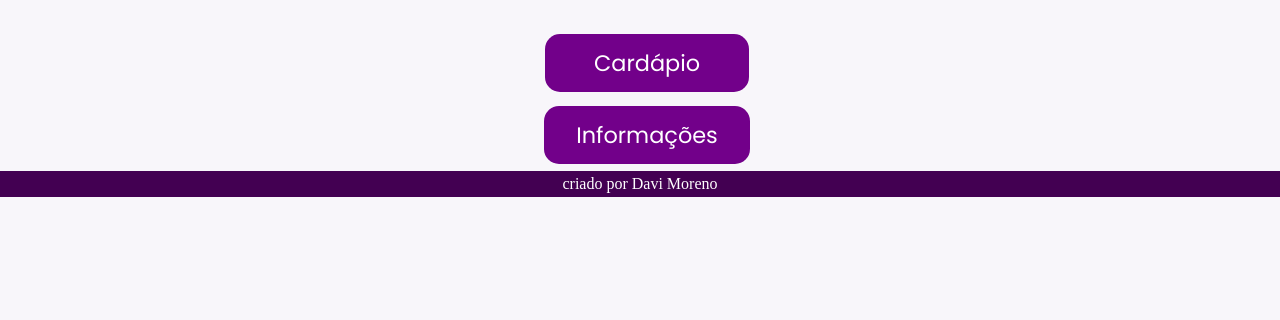
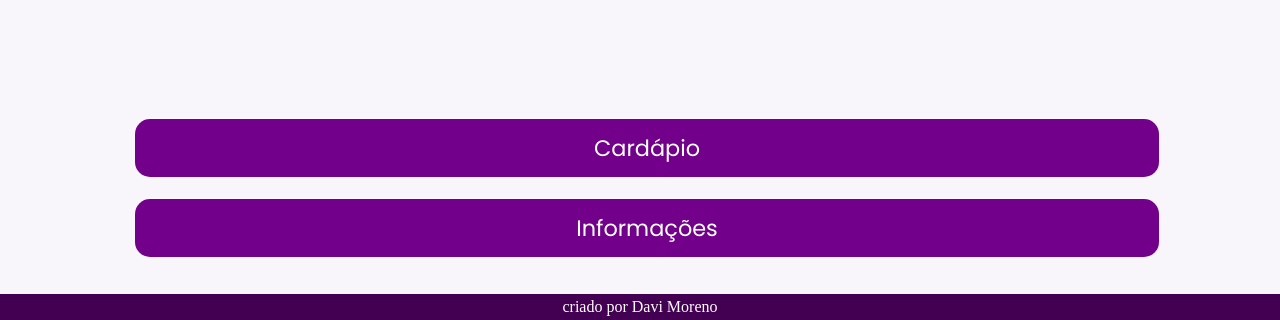
Before and after one commit to daviappsec/Freelance-para-a-ai-sisters, a plain HTML site: page freelanece1/cliente/index.html in a window 1280 px wide. Shown: the part 654-974 px from the top of the page. Before the commit the page ends 851 px from the top, so only its background shows below. Drawn offline with nearby package versions, Linux system fonts and the light colour scheme.

Commit message:
1.8 test

```diff
--- a/freelanece1/cliente/style/style.css
+++ b/freelanece1/cliente/style/style.css
@@ -175,13 +175,23 @@ header {
 }
 
 .navPaginaPrincipal {
-
     display: flex;
     flex-direction: column;
     align-items: center;
     justify-content: center;
 
+    margin-top: 80px;
+    width: 100%;
+
+    gap: 8px;
+
+    padding: 5px 0 30px;
 }
+
+.navPaginaPrincipal>div {
+    width: 80%;
+}
+
 
 .botaoPaginaPrincipal {
     display: block;
```
Also changed, not shown: freelanece1/cliente/index.html (line endings or trailing spaces).
